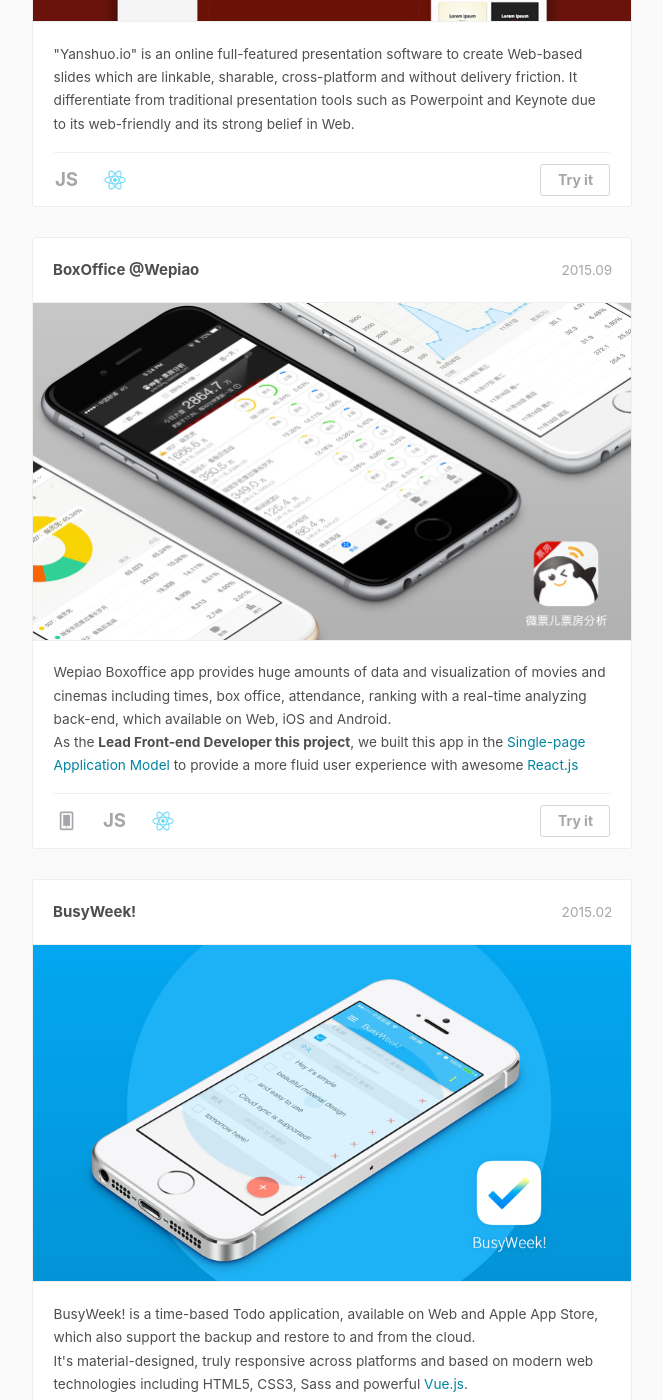
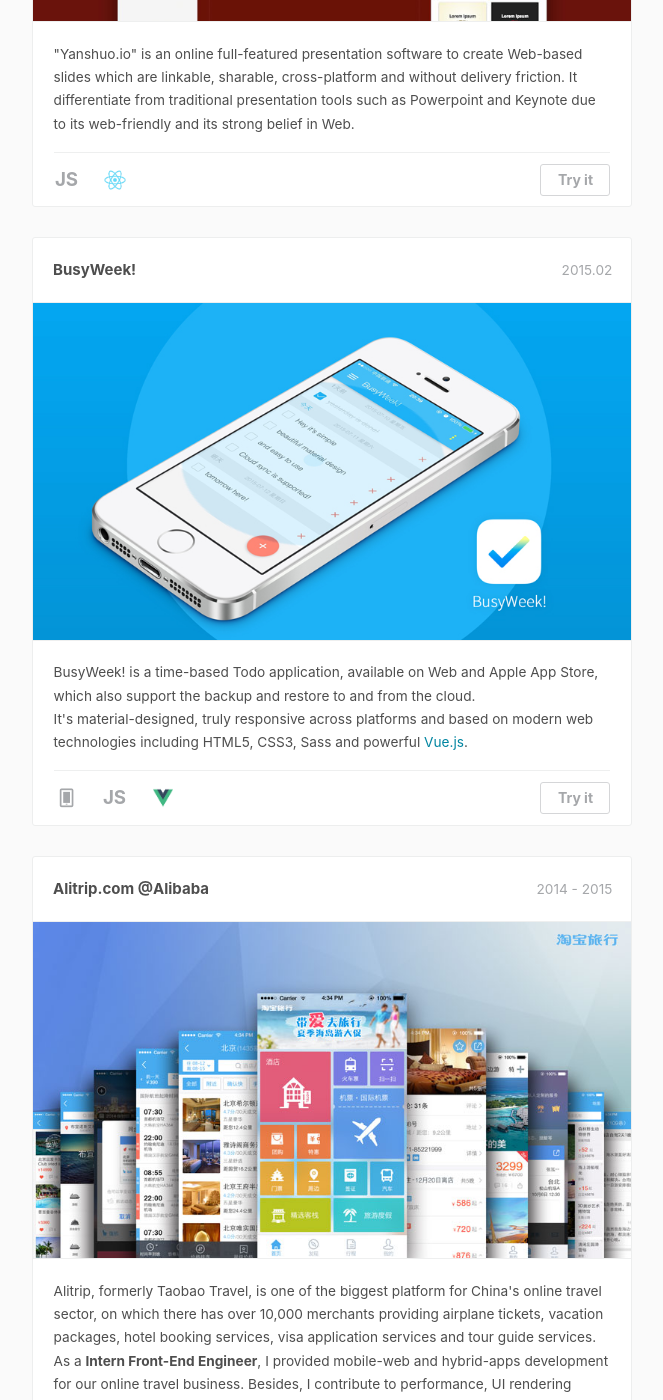
Before and after one commit to DIGBYLUO/xiaoyv_404-Blog, a Jekyll site: the page built from portfolio/index.html, in a window 1280 px wide and 1400 px high, scrolled down 759 px. Shown: the whole window, without its empty margins (308-971 px from the left). Built offline with Jekyll 4.4.1, drawn with Linux system fonts in a browser that asks for light colours; nearby versions of some CDN libraries; comment, search, counter and statistics services are not loaded.

Commit message:
Update index.html

```diff
--- a/portfolio/index.html
+++ b/portfolio/index.html
@@ -34,24 +34,6 @@
 									<span><b>JS</b></span>
 									<span class="i-react"></span>
 									<span class="link"><a target="_blank" href="https://yanshuo.io">Try it</a></span>
-								</li>
-							</ul>
-						</div>
-					</li>
-					<li>
-						<div class="cbp_tmlabel">
-							<h2 id="boxoffice">BoxOffice @Wepiao</h2>
-							<time>2015.09</time>
-							<img src="images/work-wepiao-bo.jpg">
-							<ul>
-								<li>
-									Wepiao Boxoffice app provides huge amounts of data and visualization of movies and cinemas including times, box office, attendance, ranking with a real-time analyzing back-end, which available on Web, iOS and Android.<br> As the <b>Lead Front-end Developer this project</b>, we built this app in the <a href="https://en.wikipedia.org/wiki/Single-page_application">Single-page Application Model</a> to provide a more fluid user experience with awesome <a href="http://facebook.github.io/react/">React.js</a>
-								</li>
-								<li class="skill">
-									<span class="cbp_tmicon-phone"></span>
-									<span><b>JS</b></span>
-									<span class="i-react"></span>
-									<span class="link"><a target="_blank" href="http://piaofang.wepiao.com">Try it</a></span>
 								</li>
 							</ul>
 						</div>
```
